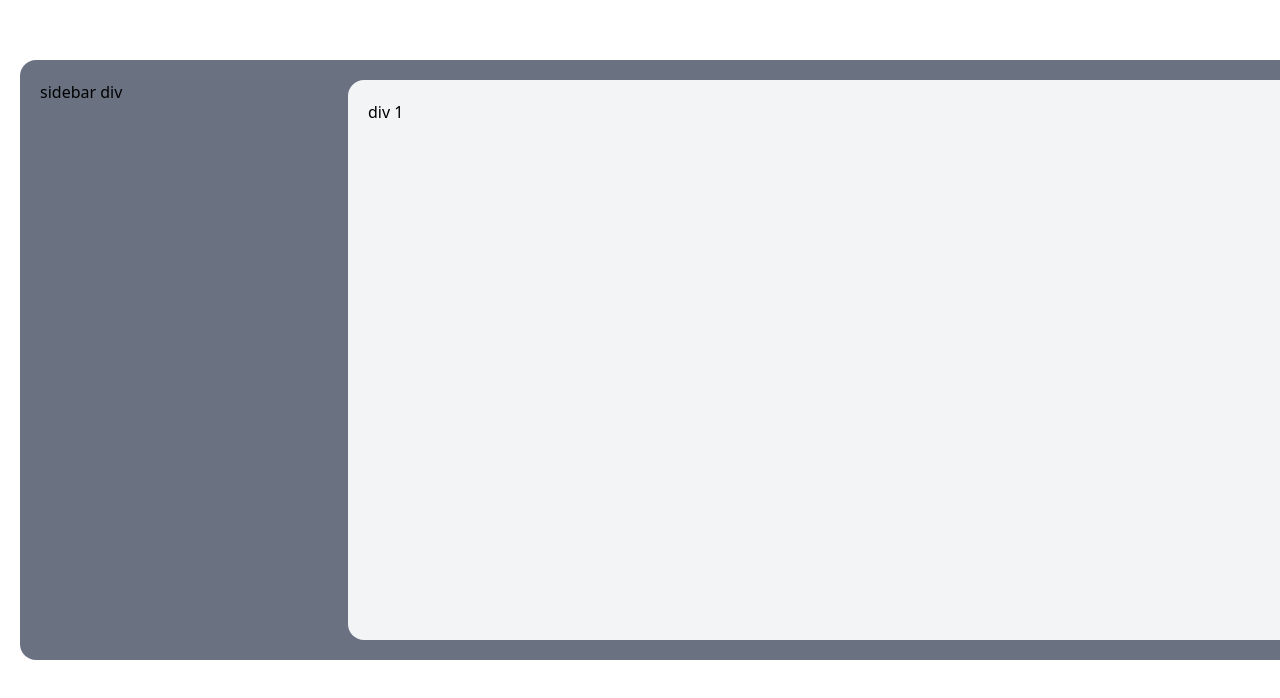
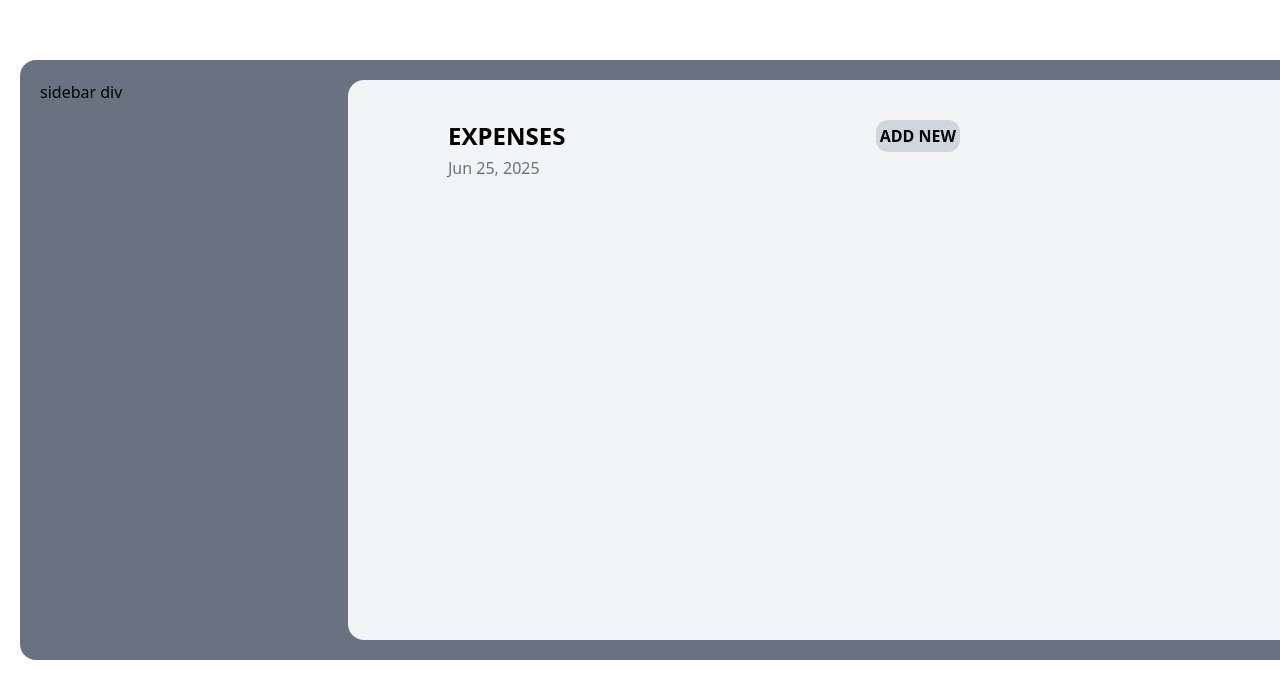
Before and after one commit to Tushar14969/Expense-Tracker, an Angular app in the folder ExpenseTrackerWeb/: page / in a window 1280 px wide. Shown: the top 698 px of the page. Built offline with nearby package versions, Linux system fonts and the light colour scheme.

Commit message:
added the button and current date

```diff
--- a/ExpenseTrackerWeb/src/app/components/expense-list/expense-list.component.html
+++ b/ExpenseTrackerWeb/src/app/components/expense-list/expense-list.component.html
@@ -1,6 +1,14 @@
 <div class="m-5 flex flex-row justify-between">
     <div class="w-2xl">
-        div 1
+        <div class="my-5 mx-20 flex flex-col">
+            <div class="flex flex-row justify-between">
+                <span class="text-2xl font-semibold">EXPENSES</span>
+                <button class="font-semibold bg-gray-300 p-1 rounded-xl cursor-pointer active:shadow-2xl hover:opacity-80">ADD NEW</button>
+            </div>
+            <div class="mt-1">
+                <p class="text-gray-500">{{now | date}}</p>
+            </div>
+        </div>
     </div>
 
     <div class="w-xs h-full bg-gray-300 rounded-2xl flex justify-center">
--- a/ExpenseTrackerWeb/src/app/components/expense-list/expense-list.component.ts
+++ b/ExpenseTrackerWeb/src/app/components/expense-list/expense-list.component.ts
@@ -1,12 +1,13 @@
+import { DatePipe } from '@angular/common';
 import { Component } from '@angular/core';
 
 @Component({
   selector: 'app-expense-list',
   standalone: true,
-  imports: [],
+  imports: [DatePipe],
   templateUrl: './expense-list.component.html',
   styleUrl: './expense-list.component.css'
 })
 export class ExpenseListComponent {
-
+  now:Date = new Date();
 }
```
